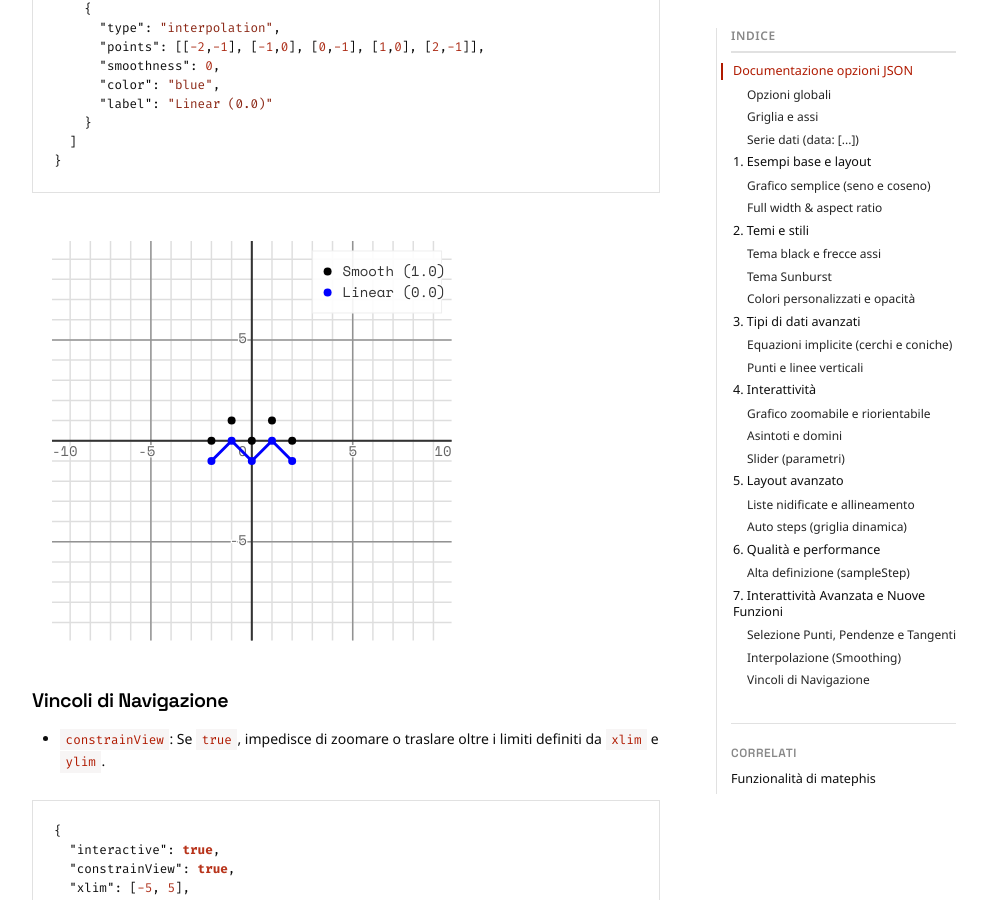
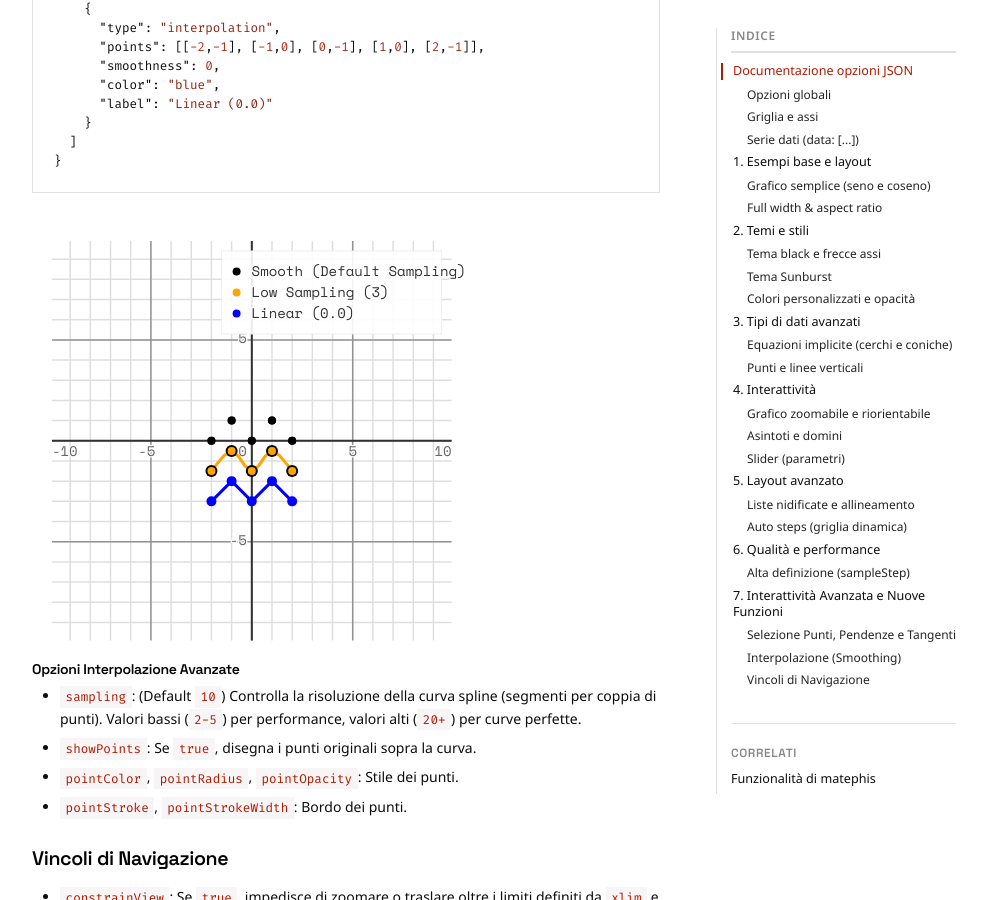
Before and after one commit to Bradwave/matephis, a Jekyll site: the page built from _notes/Public/test-plot.md, in a window 1280 px wide and 900 px high, scrolled down 14937 px. Shown: the whole window, without its empty margins (146-1133 px from the left). Built offline with Jekyll 4.4.1, drawn with Linux system fonts in a browser that asks for light colours.

Commit message:
Adds options for interpolation type data (number of samples and style).

````diff
--- a/_layouts/Post.html
+++ b/_layouts/Post.html
@@ -251,7 +251,7 @@
         </div>
     </div>
     {%- if page.plot -%}
-    <script src="{{ site.baseurl }}/assets/js/matephis-plot.js?v=1.11"></script>
+    <script src="{{ site.baseurl }}/assets/js/matephis-plot.js?v=1.12"></script>
     {%- endif -%}
 </body>
 
--- a/_notes/Public/test-plot.md
+++ b/_notes/Public/test-plot.md
@@ -506,18 +506,40 @@ Il tipo `interpolation` permette di disegnare curve che passano per una serie di
       "points": [[-2,0], [-1,1], [0,0], [1,1], [2,0]],
       "smoothness": 1,
       "color": "red",
-      "label": "Smooth (1.0)"
+      "label": "Smooth (Default Sampling)",
+      "showPoints": true
     },
     {
       "type": "interpolation",
-      "points": [[-2,-1], [-1,0], [0,-1], [1,0], [2,-1]],
+      "points": [[-2,-1.5], [-1,-0.5], [0,-1.5], [1,-0.5], [2,-1.5]],
+      "smoothness": 1,
+      "sampling": 3,
+      "color": "orange",
+      "label": "Low Sampling (3)",
+      "showPoints": true,
+      "pointColor": "black",
+      "pointRadius": 6
+    },
+    {
+      "type": "interpolation",
+      "points": [[-2,-3], [-1,-2], [0,-3], [1,-2], [2,-3]],
       "smoothness": 0,
       "color": "blue",
-      "label": "Linear (0.0)"
+      "label": "Linear (0.0)",
+      "showPoints": true,
+      "pointStroke": "blue",
+      "pointStrokeWidth": 2,
+      "pointColor": "white"
     }
   ]
 }
 ```
+
+#### Opzioni Interpolazione Avanzate
+*   `sampling`: (Default `10`) Controlla la risoluzione della curva spline (segmenti per coppia di punti). Valori bassi (`2-5`) per performance, valori alti (`20+`) per curve perfette.
+*   `showPoints`: Se `true`, disegna i punti originali sopra la curva.
+*   `pointColor`, `pointRadius`, `pointOpacity`: Stile dei punti.
+*   `pointStroke`, `pointStrokeWidth`: Bordo dei punti.
 
 ### Vincoli di Navigazione
 *   `constrainView`: Se `true`, impedisce di zoomare o traslare oltre i limiti definiti da `xlim` e `ylim`.
--- a/assets/js/matephis-plot.js
+++ b/assets/js/matephis-plot.js
@@ -2024,7 +2024,7 @@ class MatephisPlot {
 
                          if (smoothness > 0) {
                              // Use Curve
-                             const segments = 10;
+                             const segments = item.sampling !== undefined ? item.sampling : 10;
                              finalPoints = this._getCurvePoints(mappedPoints, smoothness, segments);
                          } else {
                              // Use Linear
@@ -2042,6 +2042,29 @@ class MatephisPlot {
                              if (dash) path.setAttribute("stroke-dasharray", dash);
                              if (item.opacity !== undefined) path.setAttribute("opacity", item.opacity);
                              this.dataGroup.appendChild(path);
+
+                             // Show Points
+                             if (item.showPoints) {
+                                 mappedPoints.forEach((p, i) => {
+                                     // Check visibility bounds? Nah, just draw
+                                     const pColor = item.pointColor ? this._getColor(0, item.pointColor) : color;
+                                     const pRadius = item.pointRadius || 4;
+                                     const pOpacity = item.pointOpacity !== undefined ? item.pointOpacity : (item.opacity !== undefined ? item.opacity : 1);
+
+                                     const c = document.createElementNS(ns, "circle");
+                                     c.setAttribute("cx", p[0]); c.setAttribute("cy", p[1]); c.setAttribute("r", pRadius);
+                                     c.setAttribute("fill", pColor);
+                                     if (pOpacity !== 1) c.setAttribute("opacity", pOpacity);
+
+                                     if (item.pointStroke) {
+                                         c.setAttribute("stroke", this._getColor(0, item.pointStroke));
+                                         c.setAttribute("stroke-width", item.pointStrokeWidth || 1);
+                                     } else {
+                                         c.setAttribute("stroke", "none");
+                                     }
+                                     this.dataGroup.appendChild(c);
+                                 });
+                             }
 
                              // Cache for Interaction
                              // Generate polyline structure for hit testing
@@ -2759,7 +2782,7 @@ class MatephisPlot {
             "type", "fn", "implicit", "points", "x", "range", "domain",
             "color", "width", "strokeWidth", "dash", "opacity", "fillColor", "strokeColor", "radius",
             "label", "labelAt", "labelOffset", "labelAnchor",
-            "smoothness" // Added interpolation
+            "smoothness", "sampling", "showPoints", "pointColor", "pointRadius", "pointOpacity", "pointStroke", "pointStrokeWidth" // interpolation
         ];
 
         // 1. Root Keys
````
